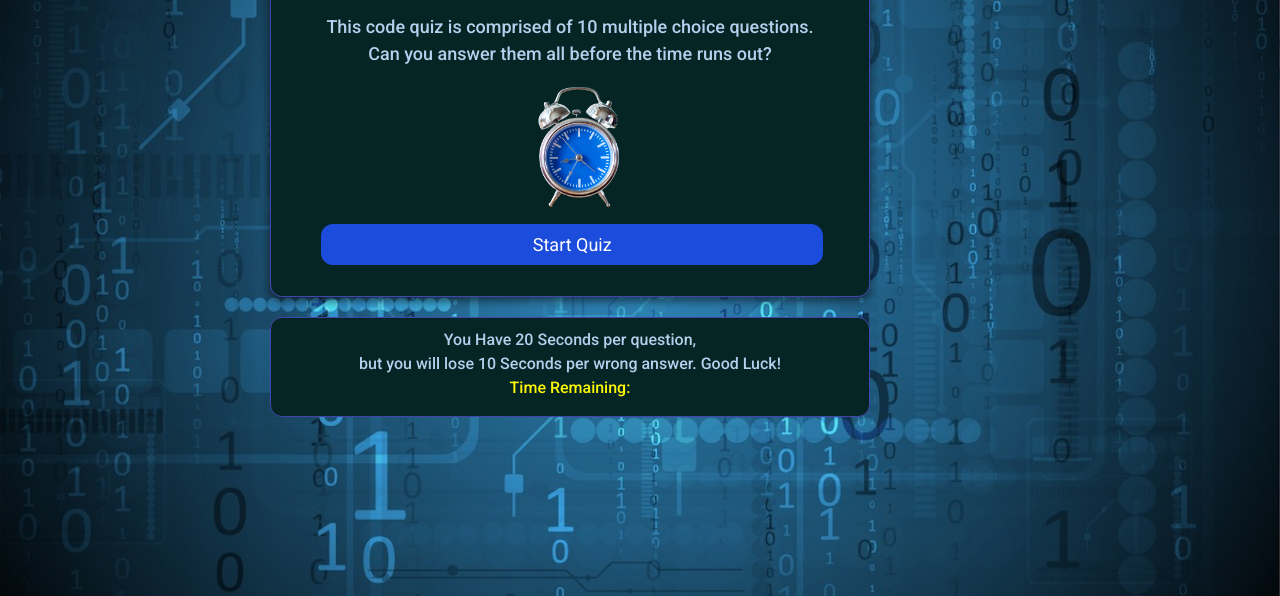
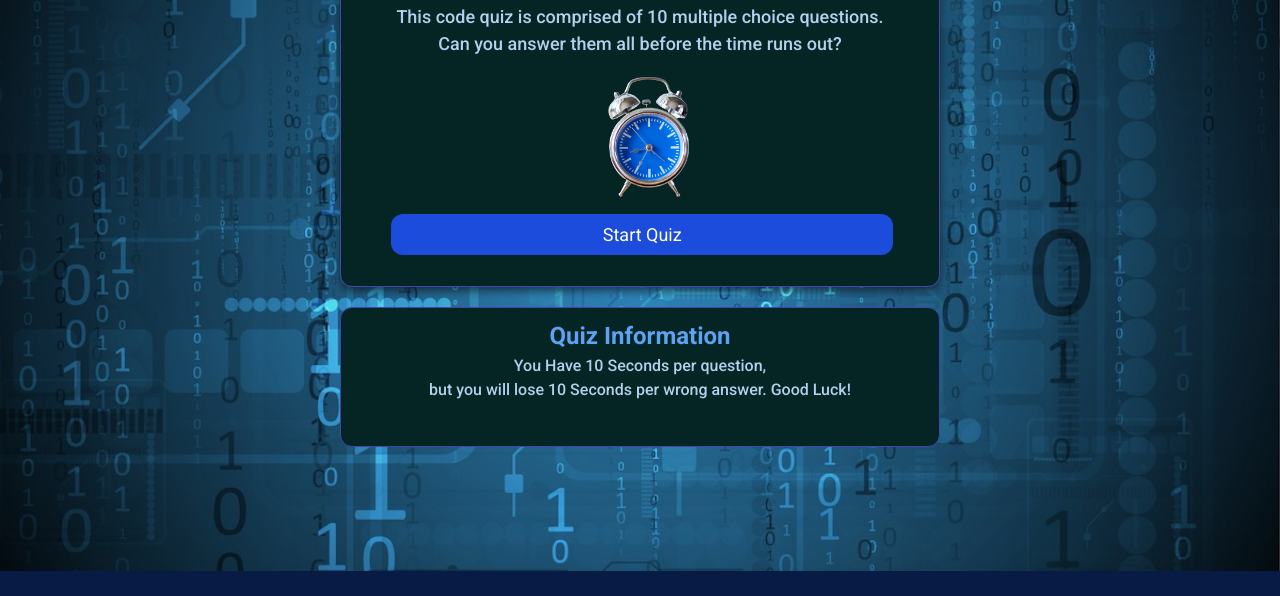
Before and after one commit to DaveyDavey1901/timedCodeQuiz, a plain HTML site: page index.html in a window 1280 px wide. Shown: the part 244-840 px from the top of the page. After the commit the page ends 815 px from the top, so only its background shows below. Drawn offline with Linux system fonts and the light colour scheme.

Commit message:
changed margins and added some comments

```diff
--- a/Assets/css/general.css
+++ b/Assets/css/general.css
@@ -78,7 +78,7 @@ body {
   height: 100vh;
   width: auto;
   scroll-behavior: smooth;
-  margin: 2rem;
+  margin: .5rem;
   color: #fff;
 }
 
--- a/Assets/css/style.css
+++ b/Assets/css/style.css
@@ -2,7 +2,7 @@
 
 /*quiz flip card front section*/
 .quiz-card {
-  margin: 8rem 25rem 2rem;
+  margin: 8rem auto 2rem;
   background-color: transparent;
 }
 /*quiz flip card inner section */
@@ -99,7 +99,7 @@ has the quiz details as well as the start button*/
 .highScores,
 .result-container {
   padding: 3rem;
-  height: 10rem;
+  height: 14rem;
   width: 60rem;
   border-radius: 12px;
   border: 1px solid #4445ac;
@@ -110,7 +110,12 @@ has the quiz details as well as the start button*/
   font-size: 1.6rem;
   padding: 1rem;
 }
+.result-container h2 {
+  font-size: 2.4rem;
+  color: #5ea3f3;
+ }
 .tickTimer {
+  font-size: 1.8rem;
   color: #fefa06;
 }
 
--- a/index.html
+++ b/index.html
@@ -22,7 +22,7 @@
 </header>
 
 <body>
-
+<!-- this area is for the quiz card, the card rotates on start of quiz -->
   <article class="quiz-card " id="flipMain">
     <div class="quiz-card-inner" id="flipInner">
 
@@ -61,17 +61,20 @@
       </div>
     </div>
     <article class="result-container" id="results">
-      <p id="finalScore">You Have 20 Seconds per question, <br>but you will lose 10 Seconds per wrong answer. Good Luck!
+      <h2>Quiz Information</h2>
+      <p id="finalScore">You Have 10 Seconds per question, <br>but you will lose 10 Seconds per wrong answer. Good Luck!
       </p>
-      <div class="tickTimer" id="timer">Time Remaining:</div>
+      <div class="tickTimer" id="timer"></div>
     </article>
-    <article class="highScores" id="highScoreTable">
-      <h1>Code Quiz Highscore </h1>
-      <div class="flexContainer">
+
+        <!-- this is the high scores section which is hidden initially-->
+    <section class="highScores" id="highScoreTable">
+      <h2>Code Quiz Highscore </h2>
+      <form class="flexContainer">
         <label for="player-name">Save Score: </label>
         <input type="text" name="player-name" id="playerName" placeholder="Name" />
         <button class="subScore" id="submitScore"> Submit </button>
-      </div>
+      </form>
       <div class="scores_Container">
 
         <table class="highScoreTable" id="highScore"></table>
@@ -82,7 +85,7 @@
         <button class="btn-Reset" id="resetBtn" onclick="deleteItems()">Reset & New Game</button>
         <button class="btn-newGame" id="newBtn" onclick="location.reload()">New Game</button>
       </div>
-    </article>
+    </section>
   </article>
 
   <script src="./Assets/js/script.js"></script>
```
